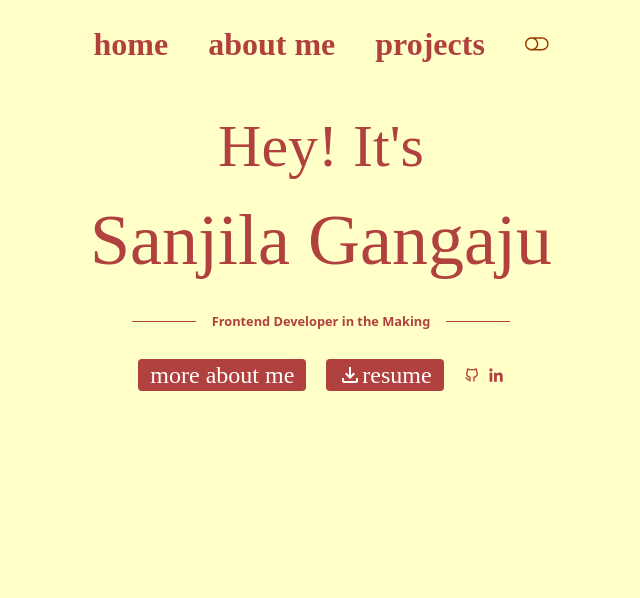
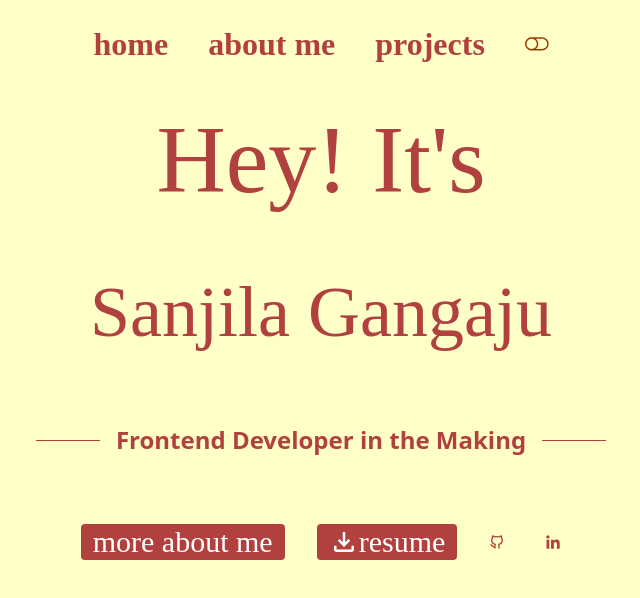
Before and after one commit to SanjilaGangaju/portfolio-site, a React (Vite) app: page / in a window 1280 px wide. Shown: the top 598 px of the page, without its empty margins (319-959 px from the left). Built offline with nearby package versions, Linux system fonts and the light colour scheme; a web font is replaced by a local one.

Commit message:
persisting dark and light mode

```diff
--- a/src/App.jsx
+++ b/src/App.jsx
@@ -1,4 +1,4 @@
-import React, { useState } from 'react'
+import React, { useEffect, useState } from 'react'
 import Navbar from './components/Navbar'
 import { BrowserRouter as Router, Routes, Route } from 'react-router'
 import Home from "./pages/Home"
@@ -6,7 +6,12 @@ import About from "./pages/About"
 import Projects from "./pages/Projects"
 import './index.css';
 const App = () => {
-  const [darkMode, setdarkMode] = useState(false);
+  const [darkMode, setdarkMode] = useState(localStorage.getItem("theme")||false)
+
+ useEffect(()=>{
+  localStorage.setItem("theme",darkMode)
+ },[darkMode])
+
   return (
     <>
 
--- a/src/components/Navbar.jsx
+++ b/src/components/Navbar.jsx
@@ -3,7 +3,8 @@ import { Link } from 'react-router'
 import { LiaToggleOffSolid } from "react-icons/lia";
 import { LiaToggleOnSolid } from 'react-icons/lia';
 
-const Navbar = ({darkMode, setdarkMode}) => {
+const Navbar = ({darkMode, setdarkMode, saveDark}) => {
+
   return (
     <div className={darkMode?"darkmode":"lightmode"}>
     <div className='flex items-center justify-center gap-10 px-9 pt-5'>
--- a/src/pages/Home.jsx
+++ b/src/pages/Home.jsx
@@ -7,12 +7,12 @@ import { GrLinkedinOption } from "react-icons/gr";
 const Home = ({ darkMode }) => {
   return (
     <div
-      className={`font-imperial  flex flex-col gap-7 text-center items-center pt-12 pb-6 min-h-screen ${
+      className={`font-imperial flex flex-col gap-17 text-center items-center pt-11 pb-6 h-[100vh] ${
         darkMode ? "darkmode" : "lightmode"
       }`}
     >
       <span
-        className=" text-6xl font-[500] text-left"
+        className=" text-8xl font-[500] text-left"
         data-aos="zoom-in"
         data-aos-duration="1500"
       >
@@ -25,21 +25,21 @@ const Home = ({ darkMode }) => {
         <span className="w-16">
           <hr></hr>
         </span>
-        <span>Frontend Developer in the Making</span>
+        <span className="text-2xl"> Frontend Developer in the Making</span>
         <span className="w-16">
           <hr></hr>
         </span>
       </div>
-      <div className="flex gap-5 w-full items-center justify-center cursor-pointer">
+      <div className="flex gap-8 w-full items-center justify-center cursor-pointer">
         <button className="bg-redwood rounded px-3 hover:bg-red-900 text-center">
-          <Link to="/about" className="text-2xl text-white font-saint ">
+          <Link to="/about" className="text-3xl text-white font-saint ">
             more about me
           </Link>
         </button>
-        <button className="flex items-center justify-center bg-redwood text-white cursor-pointer hover:bg-red-900 font-saint rounded px-3 text-2xl text-center">
+        <button className="flex items-center justify-center bg-redwood text-white cursor-pointer hover:bg-red-900 font-saint rounded px-3 text-3xl text-center">
           <MdOutlineFileDownload></MdOutlineFileDownload>resume
         </button>
-        <div className="flex gap-2">
+        <div className="flex gap-10">
           <Link to="https://github.com/SanjilaGangaju">
             <TbBrandGithub className="hover:text-red-900 cursor-pointer" />
           </Link>
```
